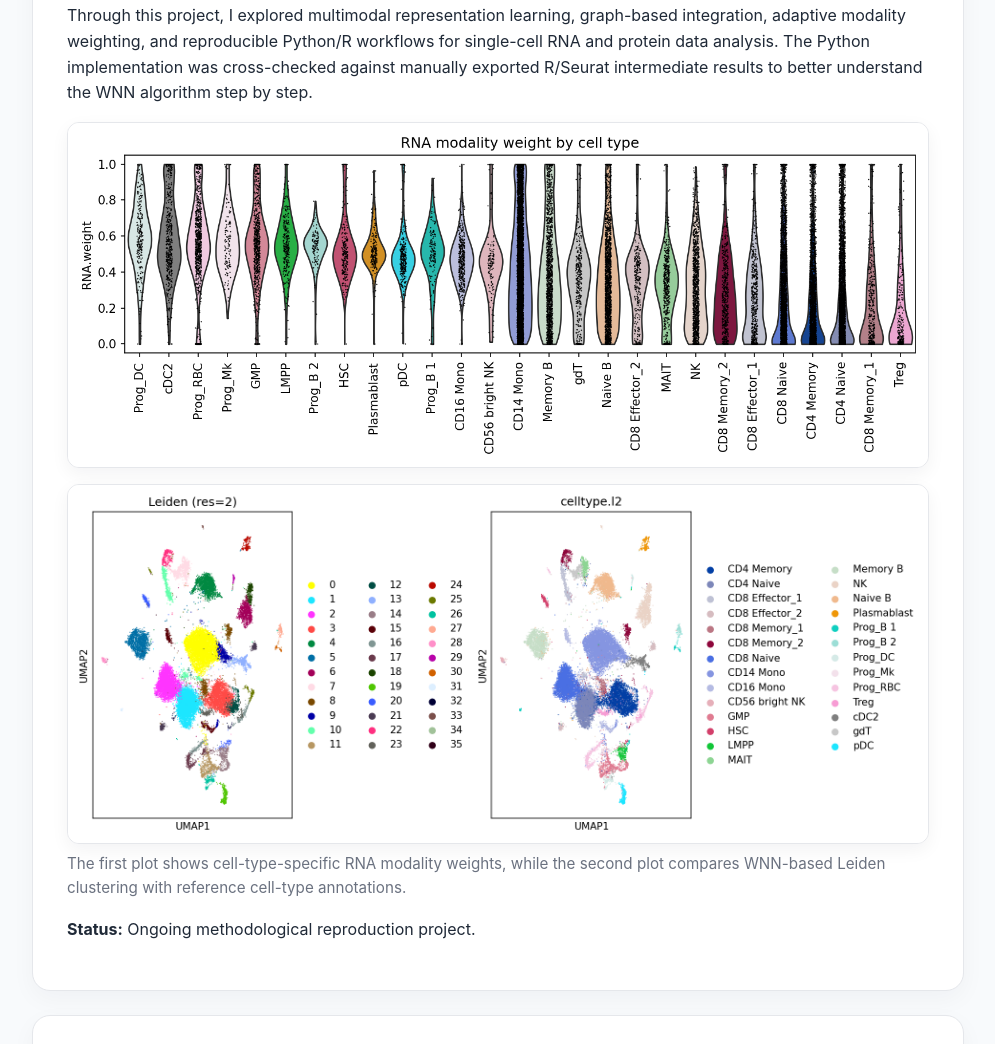
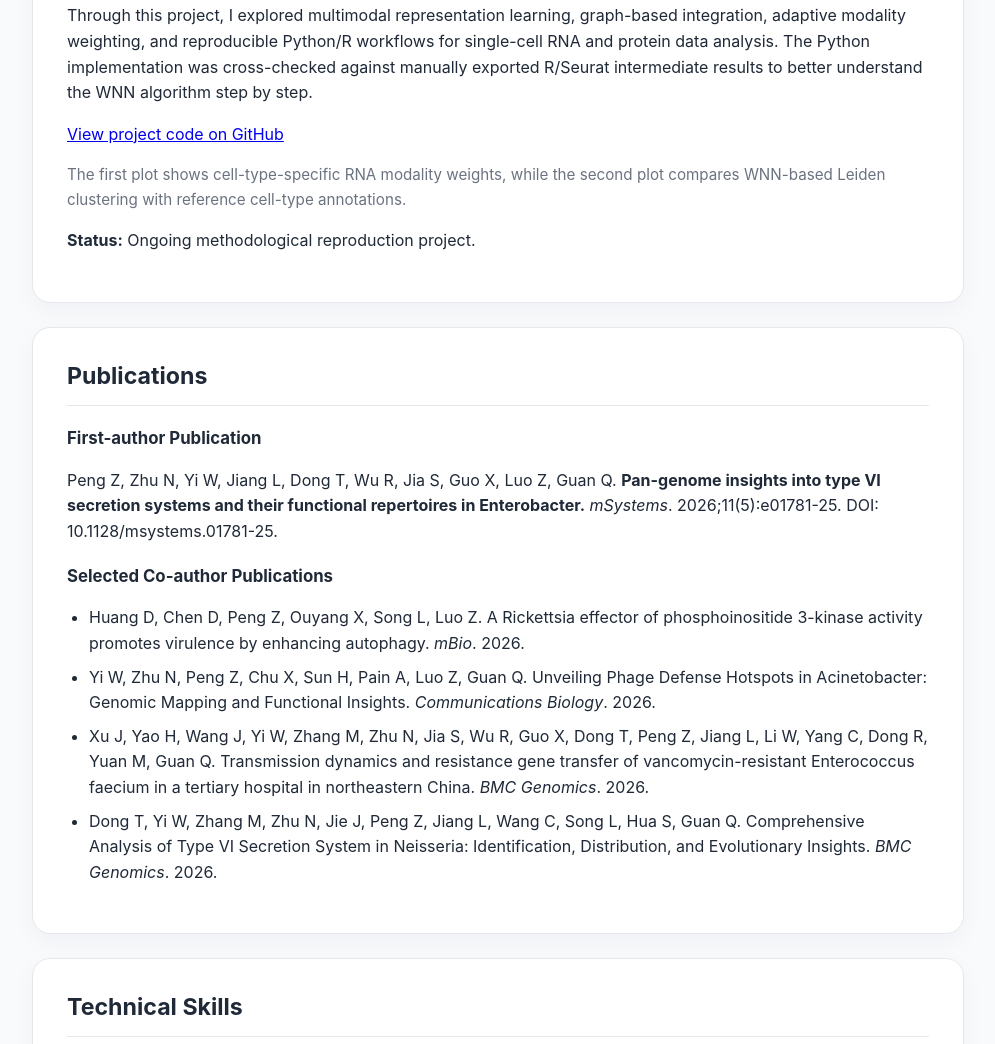
Before and after one commit to zhihannnn/zhihannnn.github.io, a plain HTML site: page index.html in a window 1280 px wide. Shown: the part 2558-3602 px from the top of the page, without its empty margins (142-1137 px from the left). Drawn offline with Linux system fonts and the light colour scheme.

Commit message:
Update index.html to link to GitHub project
Removed project images and added a link to the project code on GitHub.

```diff
--- a/index.html
+++ b/index.html
@@ -299,10 +299,11 @@ margin-top: 8px;
     intermediate results to better understand the WNN algorithm step by step.
   </p>
 
-  <div class="project-images">
-    <img src="assets/wnn/violin_rna_weight.png" alt="RNA modality weight by cell type" />
-    <img src="assets/wnn/wnn_umap.png" alt="WNN UMAP visualization and cell-type annotation" />
-  </div>
+  <p>
+  <a href="https://github.com/zhihannnn/seurat-wnn-python-reimplementation" target="_blank" rel="noopener">
+    View project code on GitHub
+  </a>
+  </p>
 
   <p class="project-note">
     The first plot shows cell-type-specific RNA modality weights, while the second plot compares
```
